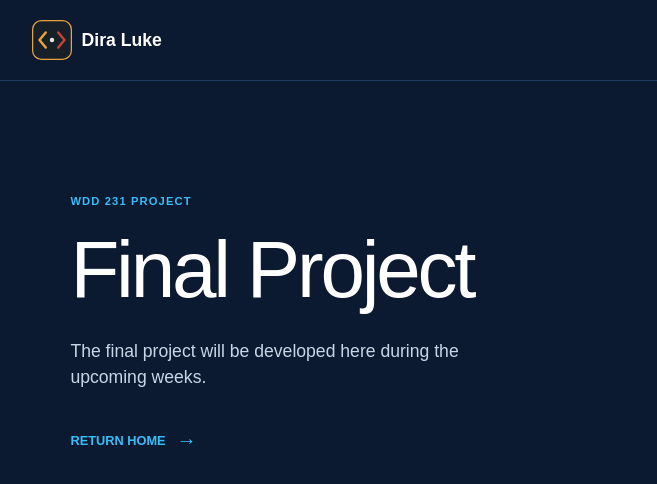
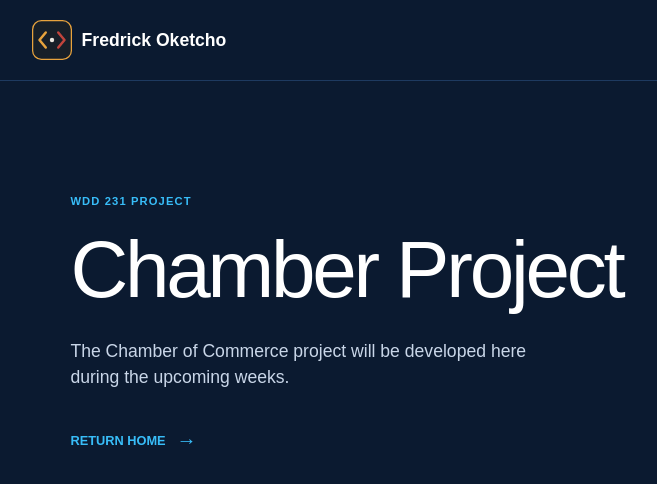
Before and after one commit to FredrickOketcho/wdd231, a plain HTML site: page chamber/index.html in a window 1280 px wide. Shown: the whole page, without its empty margins (32-689 px from the left). Drawn offline with Linux system fonts and the light colour scheme.

Commit message:
Refix of the homepage

```diff
--- a/final/index (1).html
+++ b/chamber/index.html
@@ -3,9 +3,9 @@
 <head>
   <meta charset="UTF-8">
   <meta name="viewport" content="width=device-width, initial-scale=1.0">
-  <meta name="description" content="Dira Luke's final WDD 231 project.">
-  <meta name="author" content="Dira Luke">
-  <title>Final Project | WDD 231</title>
+  <meta name="description" content="Fredrick Oketcho's Chamber of Commerce project for WDD 231.">
+  <meta name="author" content="Fredrick Oketcho">
+  <title>Chamber Project | WDD 231</title>
   <link rel="stylesheet" href="../styles/small.css">
   <link rel="stylesheet" href="../styles/larger.css">
 </head>
@@ -13,14 +13,14 @@
   <header class="site-header">
     <a class="brand" href="../index.html" aria-label="WDD 231 home">
       <img src="../images/logo.svg" alt="" width="40" height="40">
-      <span>Dira Luke</span>
+      <span>Fredrick Oketcho</span>
     </a>
   </header>
   <main>
     <section class="hero" aria-labelledby="page-title">
       <p class="eyebrow">WDD 231 project</p>
-      <h1 id="page-title">Final Project</h1>
-      <p class="hero-copy">The final project will be developed here during the upcoming weeks.</p>
+      <h1 id="page-title">Chamber Project</h1>
+      <p class="hero-copy">The Chamber of Commerce project will be developed here during the upcoming weeks.</p>
       <a class="primary-link" href="../index.html">Return home <span aria-hidden="true">&#8594;</span></a>
     </section>
   </main>
```
Also changed, not shown: final/index.html (renamed from chamber/index (2).html, +6 -6 lines), images/logo.svg.webp (deleted).
